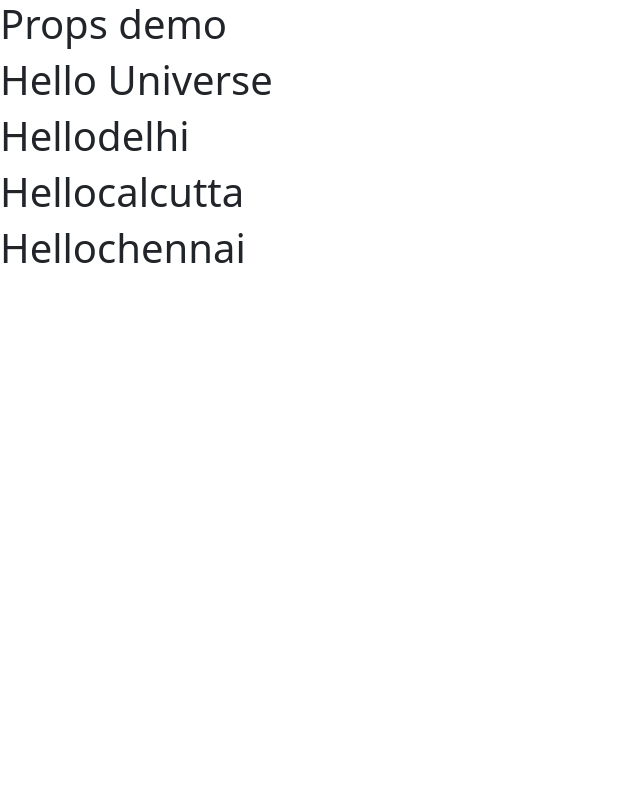
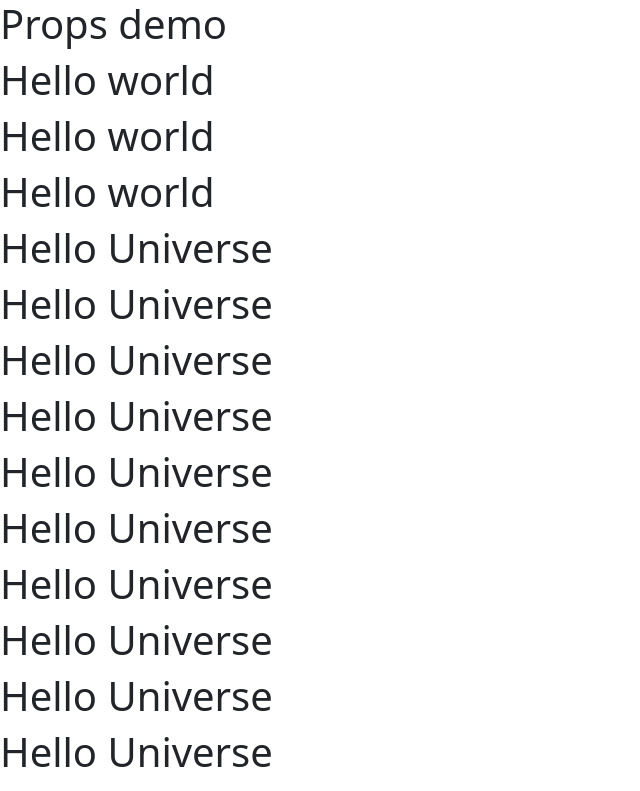
Before and after one commit to Ajay-Sonavane/fourth-react-app, a React (Create React App) app: page / in a window 1280 px wide. Shown: the top 791 px of the page, without its empty margins (0-640 px from the left). Built offline with nearby package versions, Linux system fonts and the light colour scheme.

Commit message:
list basics

```diff
--- a/src/App.js
+++ b/src/App.js
@@ -9,26 +9,28 @@ function App() {
 }
 
 function ListDemo() {
-  let data = "Hello Universe";
-  let list = ["delhi", "calcutta", "chennai"];
+  let list = ["", "", ""];
+  let list1 = [];
+  for (let i = 0; i < 100; i++) {
+    list1.push("");
+  }
   //
 
   return (
     <>
-      <h1>{data}</h1>
-      {/* {list.map((item) => item)}  version 1*/}
       {list.map((item) => (
-        <h1>Hello{item}</h1>
+        <div>
+          <h1>Hello world</h1>
+        </div>
+      ))}
+
+      {list1.map((item) => (
+        <div>
+          <h1>Hello Universe</h1>
+        </div>
       ))}
     </>
   );
 }
 
-// function MessegeDemo(Props) {
-//   return (
-//     <>
-//       <h1>Hello {(Props.name, Props.email)}</h1>
-//     </>
-//   );
-// }
 export default App;
```
